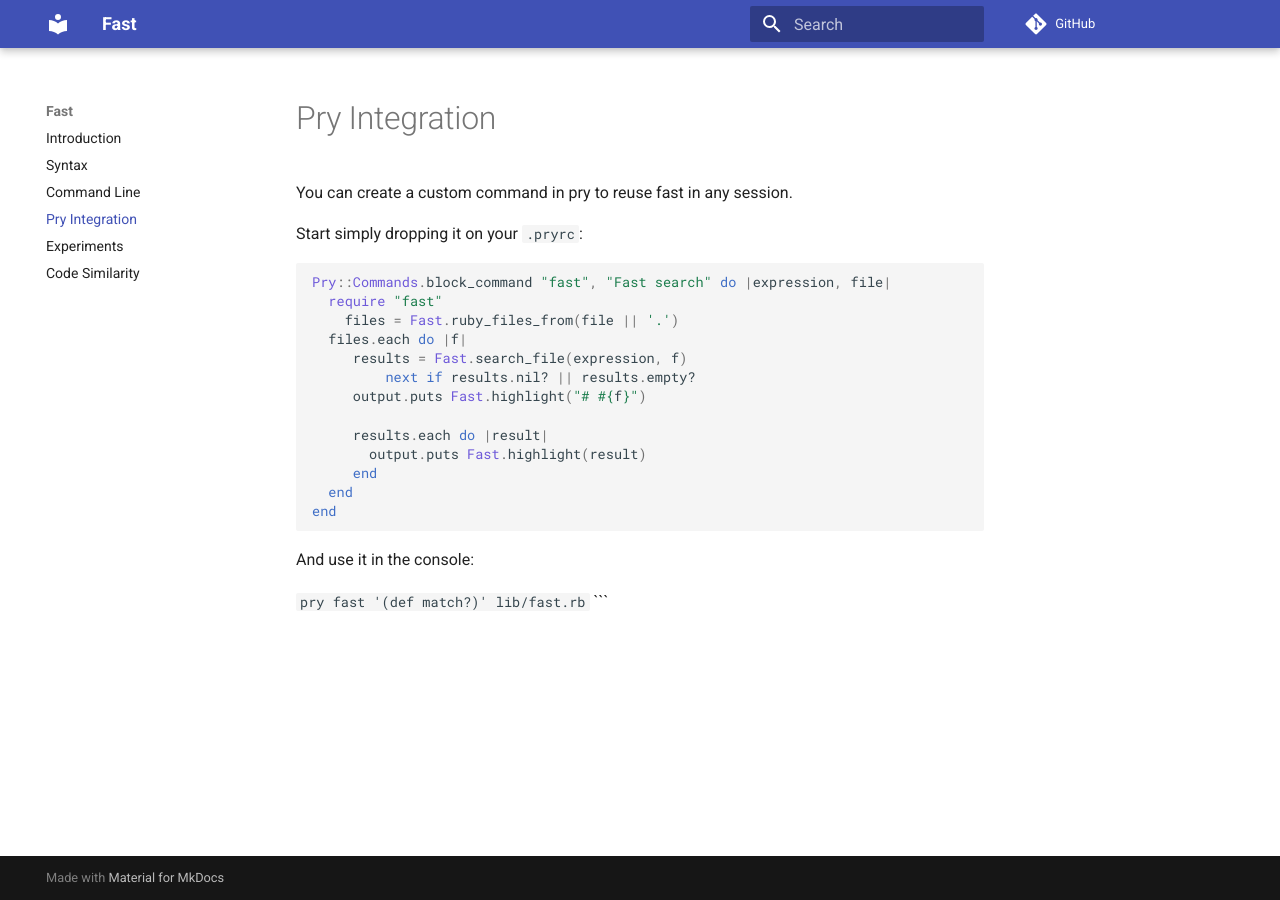
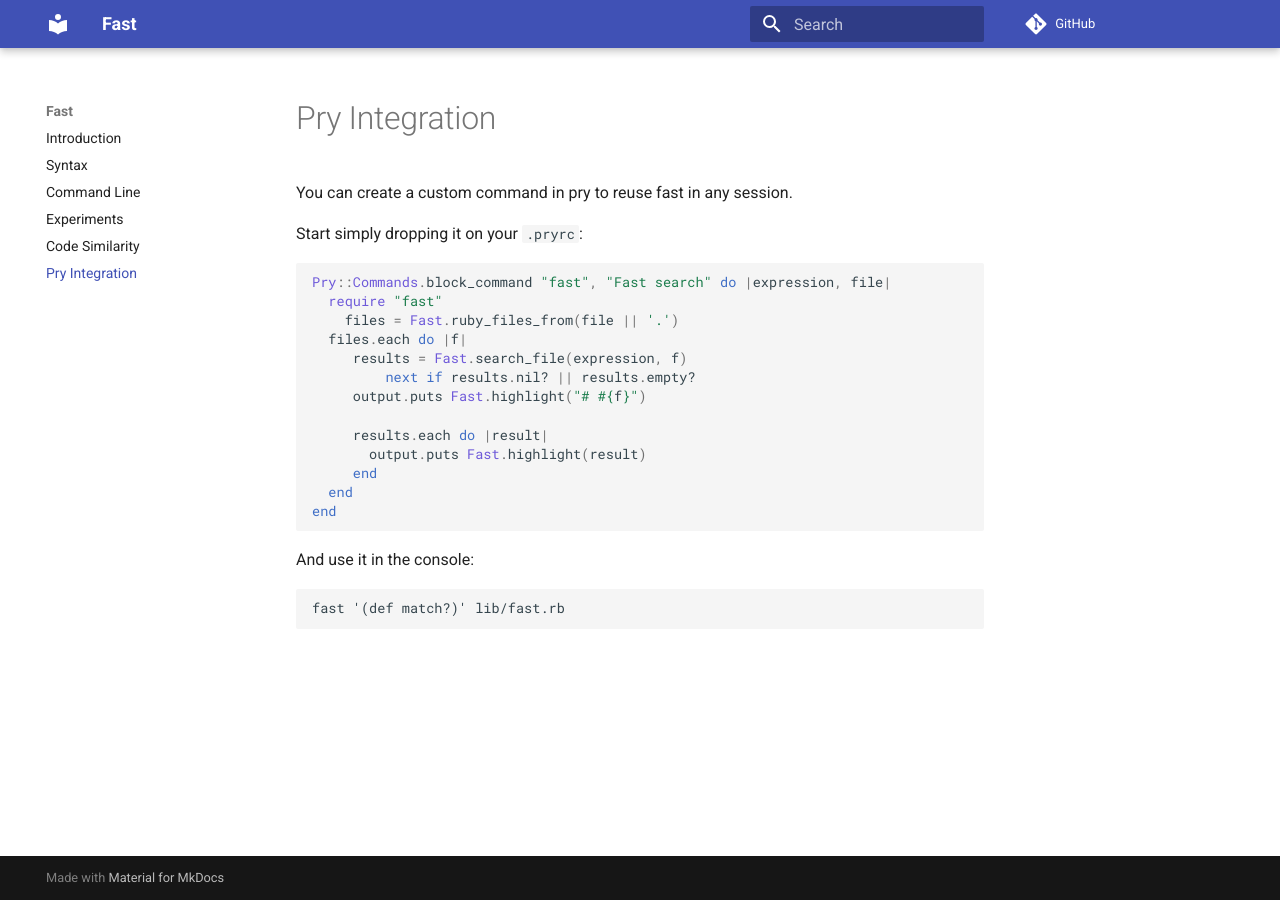
Before and after one commit to jonatas/fast, an MkDocs documentation site: the page built from docs/pry-integration.md, in a window 1280 px wide. Built offline with MkDocs 1.6.1 and Material for MkDocs 9.7.7, drawn with Linux system fonts in a browser that asks for light colours; comment, search, counter and statistics services are not loaded.

Commit message:
Bump to version 0.0.6

````diff
--- a/docs/pry-integration.md
+++ b/docs/pry-integration.md
@@ -21,6 +21,6 @@
 
 And use it in the console:
 
-`pry
-fast '(def match?)' lib/fast.rb`
+```pry
+fast '(def match?)' lib/fast.rb
 ```
--- a/mkdocs.yml
+++ b/mkdocs.yml
@@ -17,6 +17,6 @@
   - Introduction: index.md
   - Syntax: syntax.md
   - Command Line: command_line.md
-  - Pry Integration: pry-integration.md
   - Experiments: experiments.md
   - Code Similarity: similarity_tutorial.md
+  - Pry Integration: pry-integration.md
````
Also changed, not shown: 1 other file.
